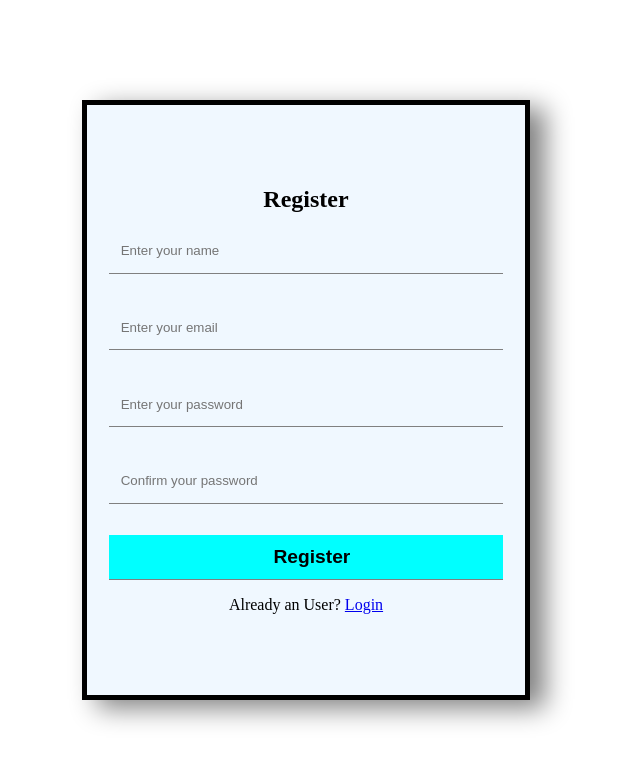
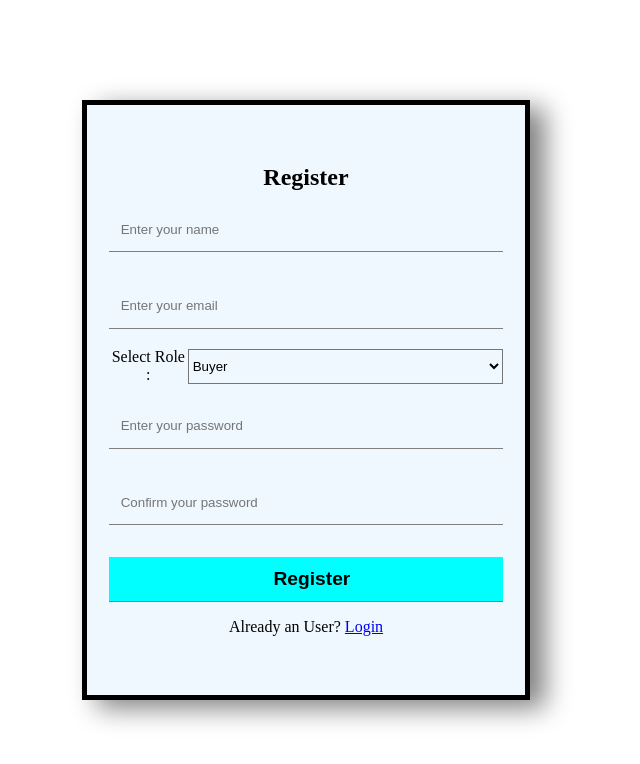
Before and after one commit to ManojNadar/React-revision-, a React (Create React App) app in the folder reactlsrevision/: page /register in a window 1280 px wide. Shown: the top 764 px of the page, without its empty margins (334-974 px from the left). Built offline with nearby package versions, Linux system fonts and the light colour scheme.

Commit message:
sleer buyer

```diff
--- a/reactlsrevision/src/App.css
+++ b/reactlsrevision/src/App.css
@@ -61,7 +61,7 @@
 .rightnav {
   display: flex;
   justify-content: space-between;
-  width: 30%;
+  width: 40%;
   /* border: 1px solid red; */
   align-items: center;
 }
--- a/reactlsrevision/src/App.js
+++ b/reactlsrevision/src/App.js
@@ -7,6 +7,7 @@ import Profile from "./Components/Profile";
 import Register from "./Components/Register";
 import { Route, Routes } from "react-router-dom";
 import SingleProduct from "./Components/SingleProduct";
+import AddProduct from "./Components/AddProduct";
 
 function App() {
   return (
@@ -15,6 +16,7 @@ function App() {
         <Route exact path="/" element={<Home />} />
         <Route exact path="/profile" element={<Profile />} />
         <Route exact path="/products" element={<Products />} />
+        <Route exact path="/addproduct" element={<AddProduct />} />
         <Route exact path="/singleproduct/:id" element={<SingleProduct />} />
         <Route exact path="/cart" element={<Cart />} />
         <Route exact path="/login" element={<Login />} />
--- /dev/null
+++ b/reactlsrevision/src/Components/AddProduct.js
@@ -0,0 +1,24 @@
+import React, { useContext, useEffect } from "react";
+import Navbar from "./Navbar";
+import { MyContext } from "../MyContext/MyContext";
+import { useNavigate } from "react-router-dom";
+
+const AddProduct = () => {
+  const { state } = useContext(MyContext);
+  const route = useNavigate();
+
+  useEffect(() => {
+    if (!state.currentuser) {
+      route("/");
+    }
+  }, [state]);
+  return (
+    <>
+      <Navbar />
+
+      <h1>Add Product</h1>
+    </>
+  );
+};
+
+export default AddProduct;
--- a/reactlsrevision/src/Components/Home.js
+++ b/reactlsrevision/src/Components/Home.js
@@ -14,16 +14,6 @@ const Home = () => {
       <Navbar />
       <div className="homeContainer">
         <h2>Home</h2>
-
-        {state?.currentuser ? (
-          <button onClick={() => logout()} className="loginlogout">
-            Logout
-          </button>
-        ) : (
-          <button onClick={() => route("/login")} className="loginlogout">
-            Login
-          </button>
-        )}
       </div>
     </>
   );
--- a/reactlsrevision/src/Components/Navbar.js
+++ b/reactlsrevision/src/Components/Navbar.js
@@ -1,9 +1,16 @@
-import React, { useContext } from "react";
+import React, { useContext, useEffect, useState } from "react";
 import { NavLink, useNavigate } from "react-router-dom";
 import { MyContext } from "../MyContext/MyContext";
 
 const Navbar = () => {
+  const [data, setData] = useState();
   const { state, logout } = useContext(MyContext);
+
+  useEffect(() => {
+    if (state) {
+      setData(state.currentuser);
+    }
+  }, [state]);
 
   const route = useNavigate();
   return (
@@ -19,17 +26,23 @@ const Navbar = () => {
           Products
         </NavLink>
 
-        {state?.currentuser ? (
+        {data ? (
           <div
             style={{
-              width: "70%",
+              width: "80%",
               display: "flex",
               justifyContent: "space-between",
             }}
           >
             <NavLink to="/profile" className="navigations">
-              {state?.currentuser.regName}
+              Profile - {data?.regName}
             </NavLink>
+
+            {data?.role === "seller" ? (
+              <NavLink to="/addproduct" className="navigations">
+                Add Product
+              </NavLink>
+            ) : null}
             <NavLink to="/cart" className="navigations">
               Cart
             </NavLink>
--- a/reactlsrevision/src/Components/Register.js
+++ b/reactlsrevision/src/Components/Register.js
@@ -8,6 +8,7 @@ const Register = () => {
     regPassword: "",
     regConfirmPassword: "",
     cart: [],
+    role: "buyer",
   });
 
   const route = useNavigate();
@@ -19,12 +20,12 @@ const Register = () => {
     setRegUser({ ...regUser, [name]: value });
   };
 
-  const { regName, regEmail, regPassword, regConfirmPassword } = regUser;
+  const { regName, regEmail, regPassword, regConfirmPassword, role } = regUser;
 
   const submitRegister = (e) => {
     e.preventDefault();
 
-    if (regName && regEmail && regPassword && regConfirmPassword) {
+    if (regName && regEmail && role && regPassword && regConfirmPassword) {
       if (regPassword.length > 7) {
         if (regPassword === regConfirmPassword) {
           const getUser =
@@ -72,6 +73,13 @@ const Register = () => {
     }
   };
 
+  function handleRole(e) {
+    const value = e.target.value;
+    setRegUser({ ...regUser, ["role"]: value });
+  }
+
+  console.log(regUser);
+
   return (
     <div className="registerScreen">
       <div className="registerContainer">
@@ -93,6 +101,24 @@ const Register = () => {
             value={regUser.regEmail}
           />
           <br />
+
+          <div
+            style={{ display: "flex", alignItems: "center", margin: "1% 0" }}
+          >
+            <p style={{ width: "20%" }}>Select Role :</p>
+            <select
+              style={{
+                width: "80%",
+                height: "35px",
+                backgroundColor: "aliceblue",
+              }}
+              onChange={handleRole}
+            >
+              <option value="buyer">Buyer</option>
+              <option value="seller">Seller</option>
+            </select>
+          </div>
+
           <input
             type="password"
             placeholder="Enter your password"
```
